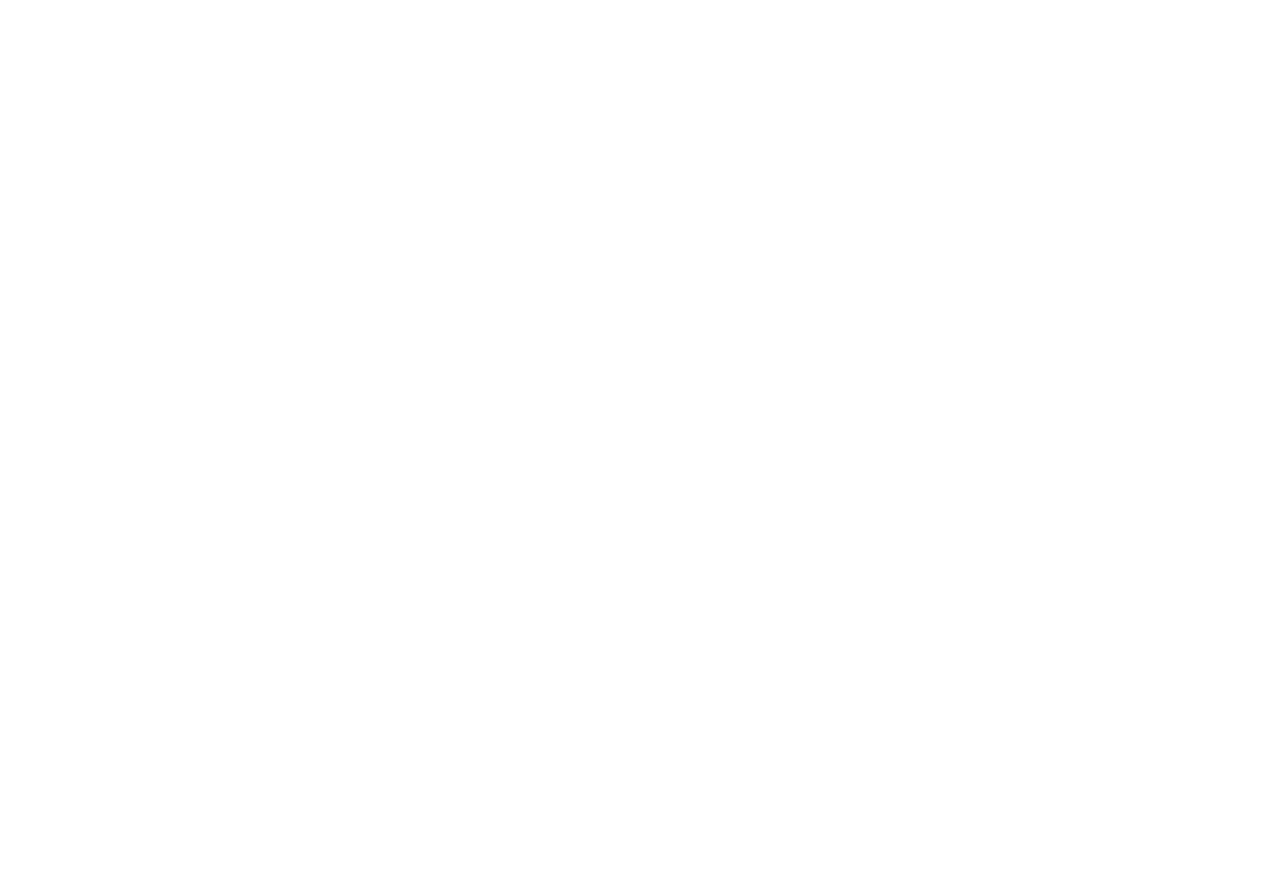
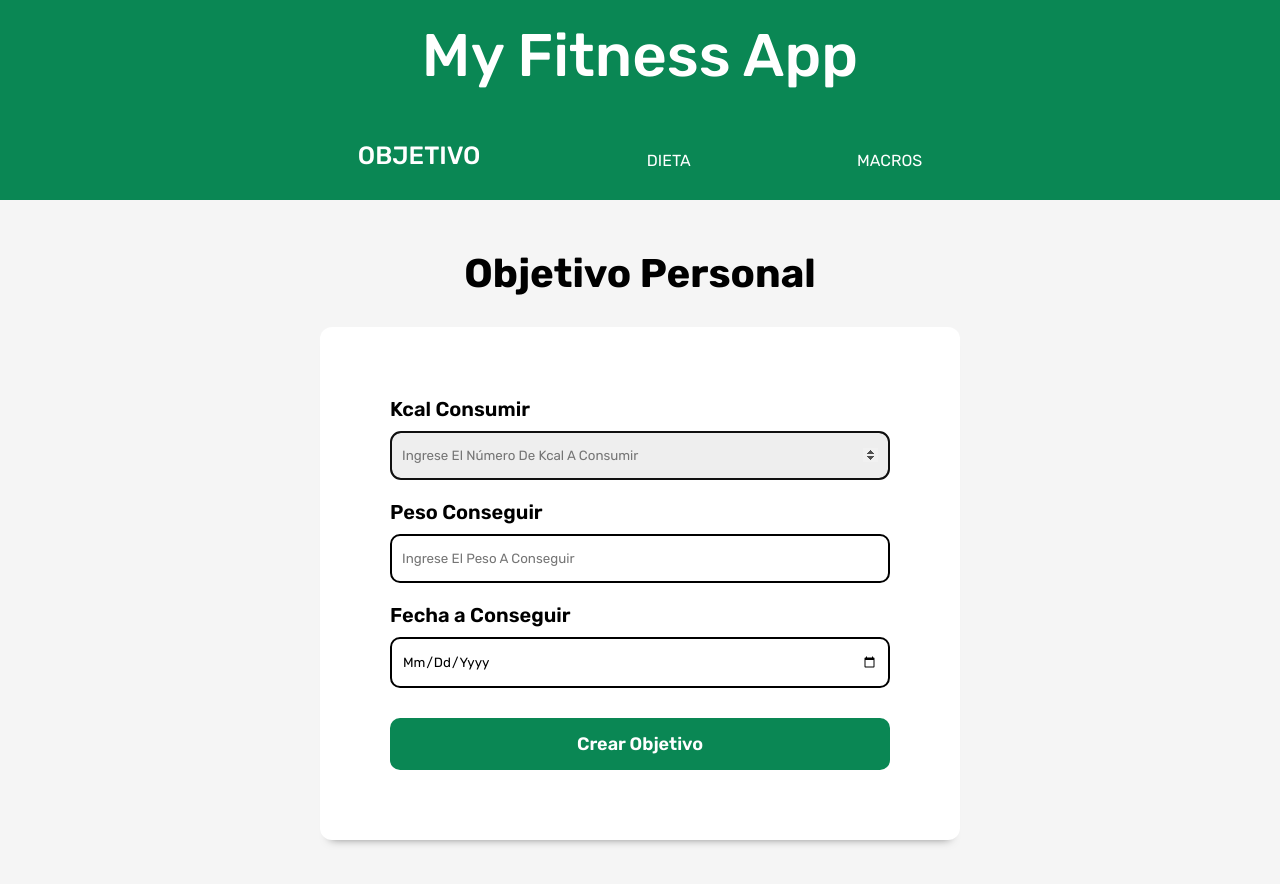
Before and after one commit to Alvarotloc/Front-end-MyFitnessApp, a React (Create React App) app: page /objetivo in a window 1280 px wide. Before the commit this address had no page. Shown: the top 884 px of the page. Before the commit the page ends 800 px from the top, so only its background shows below. Built offline with nearby package versions, Linux system fonts and the light colour scheme.

Commit message:
Cmabiado todo el diseño y agregado objetivo

```diff
--- a/package.json
+++ b/package.json
@@ -12,6 +12,7 @@
     "react-dom": "^18.1.0",
     "react-router-dom": "^6.3.0",
     "react-scripts": "5.0.1",
+    "react-swipeable-list": "^1.5.1",
     "web-vitals": "^2.1.4"
   },
   "scripts": {
--- a/src/App.jsx
+++ b/src/App.jsx
@@ -3,6 +3,8 @@
 import { ComidasProvider } from "./context/ComidasProvider";
 import { ObjetivoProvider } from "./context/ObjetivoProvider";
 import DietaMain from "./pages/DietaMain";
+import FormularioComidas from "./pages/FormularioComidas";
+import ObjetivoPage from "./pages/ObjetivoPage";
 
 const App = () => {
   return (
@@ -12,6 +14,8 @@
           <Routes>
             <Route path="/" element={<Header />}>
               <Route index element={<DietaMain />} />
+              <Route path="/agregar" element={<FormularioComidas />} />
+              <Route path="/objetivo" element={<ObjetivoPage />} />
             </Route>
           </Routes>
         </BrowserRouter>
--- a/src/components/Comida.jsx
+++ b/src/components/Comida.jsx
@@ -1,10 +1,35 @@
-import MacroNutriente from "./MacroNutriente"
+import {
+  LeadingActions,
+  SwipeableList,
+  SwipeableListItem,
+  SwipeAction,
+  TrailingActions,
+} from "react-swipeable-list";
+import "react-swipeable-list/dist/styles.css";
+import MacroNutriente from "./MacroNutriente";
 
 const Comida = () => {
+  const leadingActions = () => (
+    <LeadingActions>
+      <SwipeAction>Editar</SwipeAction>
+    </LeadingActions>
+  );
+
+  const trailingActions = () => (
+    <TrailingActions>
+      <SwipeAction destructive={true}>
+        Eliminar
+      </SwipeAction>
+    </TrailingActions>
+  );
   return (
-    <div className="comida">
+    <SwipeableList>
+    <SwipeableListItem leadingActions={leadingActions()} trailingActions={trailingActions()}>
+    <div className="comida sombra">
       <div className="contenido-comida">
-            <h3 className="nombre-comida">Pollito frito <span>150g</span></h3>
+        <h3 className="nombre-comida">
+          Pollito frito <span>150g</span>
+        </h3>
         <div className="macros-contenedor">
           <MacroNutriente />
           <MacroNutriente />
@@ -12,9 +37,15 @@
           <MacroNutriente />
         </div>
       </div>
-        <img src="https://spoonacular.com/recipeImages/716429-312x231.jpg" className="imagen-comida" />
+      <img
+        src="https://spoonacular.com/recipeImages/716429-312x231.jpg"
+        alt="Imagen de prueba"
+        className="imagen-comida"
+      />
     </div>
-  )
-}
+    </SwipeableListItem>
+    </SwipeableList>
+  );
+};
 
-export default Comida
+export default Comida;
--- a/src/components/Grafica.jsx
+++ b/src/components/Grafica.jsx
@@ -1,8 +1,9 @@
 import { CircularProgressbar, buildStyles } from "react-circular-progressbar";
 import "react-circular-progressbar/dist/styles.css";
+import { Link } from "react-router-dom";
 const Grafica = () => {
   return (
-    <div className="contenedor-grafica">
+    <div className="contenedor-grafica sombra">
       <h2 className="sub-titulo">Objetivo Diario</h2>
       <CircularProgressbar
         value={50}
@@ -14,6 +15,9 @@
           textColor: "#191919",
         })}
       />
+              <button className='boton'>
+          <Link to='/agregar'>Agregar Comida</Link>
+        </button>
     </div>
   );
 };
--- a/src/components/Header.jsx
+++ b/src/components/Header.jsx
@@ -17,8 +17,8 @@
             Dieta
           </Link>
           <Link
-            to="/macros"
-            className={`${pathname === "/macros" ? "activo" : ""}`}
+            to="/agregar"
+            className={`${pathname === "/agregar" ? "activo" : ""}`}
           >
             Macros
           </Link>
--- a/src/index.css
+++ b/src/index.css
@@ -3,6 +3,8 @@
   --blanco: #ffffff;
   --secundary: #bcffdb;
   --grafica: #00ca71;
+  --azul: #3b82f6;
+  --gris-claro: #f5f5f5;
 }
 html {
   font-size: 62.5%;
@@ -20,6 +22,15 @@
 body {
   font-size: 16px;
   /* Esto lo que hace es que 1rem equivalga a 10px */
+  background-color: var(--gris-claro);
+}
+.sombra {
+  box-shadow: 0px 9px 10px -10px rgba(0, 0, 0, 0.51);
+  -webkit-box-shadow: 0px 9px 10px -10px rgba(0, 0, 0, 0.51);
+  -moz-box-shadow: 0px 9px 10px -10px rgba(0, 0, 0, 0.51);
+  background-color: var(--blanco);
+  padding: 4rem;
+  border-radius: 1.2rem;
 }
 .header-layout {
   background-color: var(--primary);
@@ -44,13 +55,13 @@
   text-decoration: none;
   color: var(--blanco);
   text-transform: uppercase;
-  transition: all 0.3s;
+  transition: font-size 0.3s 0.1s;
 }
 .activo {
   font-weight: 500;
   font-size: 2.5rem;
 }
-.nav-principal a:hover {
+.nav-principal a:not(.activo):hover {
   font-size: 1.7rem;
 }
 .contenedor-outlet {
@@ -62,22 +73,27 @@
   align-items: center;
   gap: 10rem;
 }
-@media (min-width: 1200px) {
+@media (min-width: 1310px) {
   .dieta-main {
     display: grid;
     grid-template-columns: repeat(7, 1fr);
-    gap: 0;
+    align-items: flex-start;
   }
 }
 .contenedor-grafica {
   display: grid;
   justify-items: center;
   gap: 5rem;
-  width: 50vw;
+  width: 90vw;
 }
-@media (min-width: 1200px) {
+@media (min-width: 768px) {
   .contenedor-grafica {
-    grid-column: 1 / 3;
+    width: 50vw;
+  }
+}
+@media (min-width: 1310px) {
+  .contenedor-grafica {
+    grid-column: 1 / 4;
     width: auto;
   }
 }
@@ -89,38 +105,29 @@
   font-size: 0.9rem !important;
   font-weight: 600;
 }
-.contenedor-comidas {
-  grid-column: 4 / 8;
-  display: grid;
-  gap: 5rem;
-}
 .comidas {
   overflow-y: scroll;
   padding: 1rem;
-  height: 80vh;
-  display: grid;
-  row-gap: 4.1rem;
+  height: 110vh;
+  display: flex;
+  flex-direction: column;
+  grid-column: 4 / 8;
+  gap: 5rem;
 }
-/* .comidas::-webkit-scrollbar {
-  display: none;
-} */
 .comida {
-  background-color: var(--secundary);
   padding: 2rem;
+  width: 100%;
   border-radius: 1rem;
   display: flex;
   flex-direction: column;
   align-items: center;
   gap: 3rem;
-  -webkit-box-shadow: 5px 5px 15px 2px rgba(220, 220, 220, 0.7);
-  box-shadow: 5px 5px 15px 2px rgba(220, 220, 220, 0.7);
+  cursor: pointer;
 }
-@media (min-width: 768px) {
+@media (min-width: 690px) {
   .comida {
     display: grid;
     grid-template-columns: repeat(6, 1fr);
-    height: 15rem;
-    gap: 0;
   }
 }
 .contenido-comida {
@@ -129,7 +136,7 @@
   row-gap: 2rem;
   align-items: center;
 }
-@media (min-width: 768px) {
+@media (min-width: 690px) {
   .contenido-comida {
     grid-column: 1 / 6;
     align-items: flex-start;
@@ -156,23 +163,24 @@
 }
 .macronutriente {
   text-align: center;
-  /* background-color: var(--grafica);
+  background-color: var(--secundary);
   padding: 1rem;
-  border-radius: 1rem; */
+  border-radius: 1rem;
 }
 .imagen-comida {
   height: 10rem;
   width: 10rem;
   border-radius: 50%;
 }
-@media (min-width: 768px) {
+@media (min-width: 690px) {
   .imagen-comida {
     grid-column: 6 / 7;
   }
 }
 .boton {
-  padding: 1.5rem;
-  border: none;
+  width: 100%;
+  padding: 1.5rem 0;
+  border: none !important;
   background-color: var(--primary);
   color: var(--blanco);
   text-transform: uppercase;
@@ -181,7 +189,83 @@
   border-radius: 1rem;
   transition: background-color 0.4s;
 }
+.boton a {
+  color: var(--blanco);
+  text-decoration: none;
+  text-align: center;
+}
 .boton:hover {
   background-color: #09754a;
   cursor: pointer;
 }
+
+.formulario {
+  display: grid;
+  gap: 3rem;
+  justify-content: center;
+}
+.formulario form {
+  width: 90vw;
+}
+@media (min-width: 992px) {
+  .formulario form {
+    width: 50vw;
+  }
+}
+.formulario fieldset {
+  border: none;
+  padding: 3rem;
+  display: grid;
+  gap: 2rem;
+}
+.campo label {
+  font-size: 2rem;
+  font-weight: 600;
+  display: block;
+}
+.campo input,
+.campo select,
+.formulario input[type="submit"] {
+  width: 100%;
+  margin-top: 1rem;
+  border: 0.2rem solid;
+  border-radius: 1rem;
+  padding: 1.5rem 1rem;
+  text-transform: capitalize;
+}
+.campo input:focus,
+.campo select:focus {
+  background-color: #eeeeee;
+}
+.campo select {
+  text-align: center;
+}
+.swipe-action__leading {
+  background-color: var(--azul);
+  color: var(--blanco);
+}
+
+.swipe-action__trailing {
+  background-color: #db2777;
+  color: var(--blanco);
+}
+.swipeable-list {
+  width: 90vw !important;
+  flex: 0 0 !important;
+  overflow-y: visible !important;
+}
+@media (min-width: 690px) {
+  .swipeable-list {
+    width: 100% !important;
+  }
+}
+.swipeable-list .swipe-action {
+  display: flex;
+  justify-content: center;
+  align-items: center;
+  font-size: 2.4rem;
+  text-align: right;
+}
+.swipeable-list-item {
+  overflow: visible !important;
+}
--- a/src/index.jsx
+++ b/src/index.jsx
@@ -1,11 +1,6 @@
-import React from 'react'
-import ReactDOM from 'react-dom'
-import './index.css'
-import App from './App'
-
-ReactDOM.render(
-  <React.StrictMode>
-    <App />
-  </React.StrictMode>,
-  document.getElementById('root')
-)
+import * as ReactDOMClient from "react-dom/client";
+import "./index.css";
+import App from "./App";
+const contenedor = document.getElementById("root");
+const root = ReactDOMClient.createRoot(contenedor);
+root.render(<App />);
--- a/src/pages/DietaMain.jsx
+++ b/src/pages/DietaMain.jsx
@@ -5,21 +5,12 @@
   return (
     <main className="dieta-main">
       <Grafica />
-      <div className="contenedor-comidas">
         <div className="comidas">
           <Comida />
           <Comida />
           <Comida />
           <Comida />
-          <Comida />
-          <Comida />
-          <Comida />
-          <Comida />
-          <Comida />
-          <Comida />
         </div>
-        <button className="boton">Agregar Comida</button>
-      </div>
     </main>
   )
 }
--- a/src/pages/FormularioComidas.jsx
+++ b/src/pages/FormularioComidas.jsx
@@ -1,13 +1,13 @@
 const FormularioComidas = () => {
     const categorias = ['Pasta','Carne','Pescado','Verduras','Comida Rapida','Fruta']
     return (
-      <section className="formulario-comidas">
+      <section className="formulario">
           <h2 className="sub-titulo">Agregar Comida</h2>
-          <form>
+          <form className="sombra">
               <fieldset>
                 <div className="campo">
                   <label htmlFor="nombre">Nombre comida</label>
-                  <input type="text" placeholder="Ingrese el nombre de la comida" name="nombre" id="nombre" />
+                  <input type="text" placeholder="Ingrese el nombre de la comida" name="nombre" id="nombre" autoFocus/>
                 </div>
                 <div className="campo">
                   <label htmlFor="gramos">Gramos de comida</label>
@@ -34,7 +34,7 @@
                     ))}
                   </select>
                 </div>
-                <input type="submit" value="Agregar Comida" />
+                <input type="submit" value="Agregar Comida" className="boton"/>
               </fieldset>
           </form>
       </section>
--- /dev/null
+++ b/src/pages/ObjetivoPage.jsx
@@ -0,0 +1,26 @@
+const ObjetivoPage = () => {
+  return (
+    <section className="formulario">
+        <h2 className="sub-titulo">Objetivo Personal</h2>
+        <form className="sombra">
+            <fieldset>
+                <div className="campo">
+                    <label htmlFor="kcal">Kcal Consumir</label>
+                    <input type="number" name="kcal" id="kcal" placeholder="Ingrese el número de kcal a consumir" autoFocus/>
+                </div>
+                <div className="campo">
+                    <label htmlFor="peso">Peso Conseguir</label>
+                    <input type="number" name="peso" id="peso" placeholder="Ingrese el peso a conseguir" />
+                </div>
+                <div className="campo">
+                    <label htmlFor="fecha">Fecha a Conseguir</label>
+                    <input type="date" name="fecha" id="fecha" />
+                </div>
+                <input type="submit" value="Crear Objetivo" className="boton" />
+            </fieldset>
+        </form>
+    </section>
+  )
+}
+
+export default ObjetivoPage
```
Also changed, not shown: 1 other file (tests, documents, lock files or other folders). Lines whose indentation alone changed are shown as unchanged.
